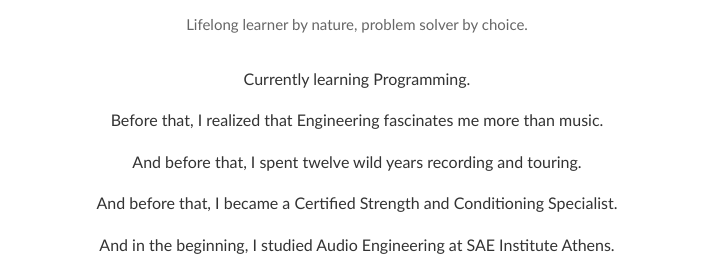
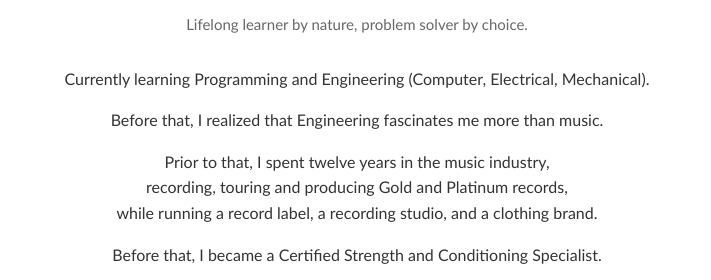
Before and after one commit to KostasAndroulidakis/kostand.com, a plain HTML site: page index.html in a window 1280 px wide. Shown: the part 116-396 px from the top of the page, without its empty margins (283-994 px from the left). Drawn offline with Linux system fonts and the light colour scheme.

Commit message:
feat: update bio

```diff
--- a/index.html
+++ b/index.html
@@ -16,10 +16,10 @@
     <h1>Kostas Androulidakis</h1>
     <p class="subtitle">Lifelong learner by nature, problem solver by choice.</p>
 
-    <p>Currently learning Programming.</p>
+    <p>Currently learning Programming and Engineering (Computer, Electrical, Mechanical).</p>
     <p>Before that, I realized that Engineering fascinates me more than music.</p>
-    <p>And before that, I spent twelve wild years recording and touring.</p>
-    <p>And before that, I became a Certified Strength and Conditioning Specialist.</p>
+    <p>Prior to that, I spent twelve years in the music industry,<br>recording, touring and producing Gold and Platinum records,<br>while running a record label, a recording studio, and a clothing brand.</p>
+    <p>Before that, I became a Certified Strength and Conditioning Specialist.</p>
     <p>And in the beginning, I studied Audio Engineering at SAE Institute Athens.</p>
 
     <div class="section">
```
